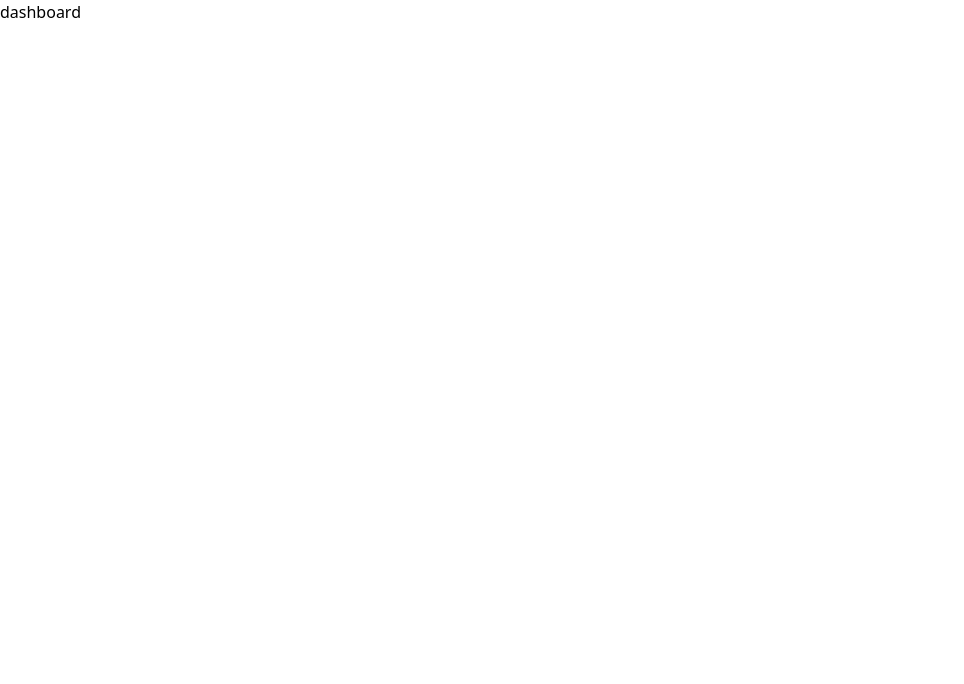
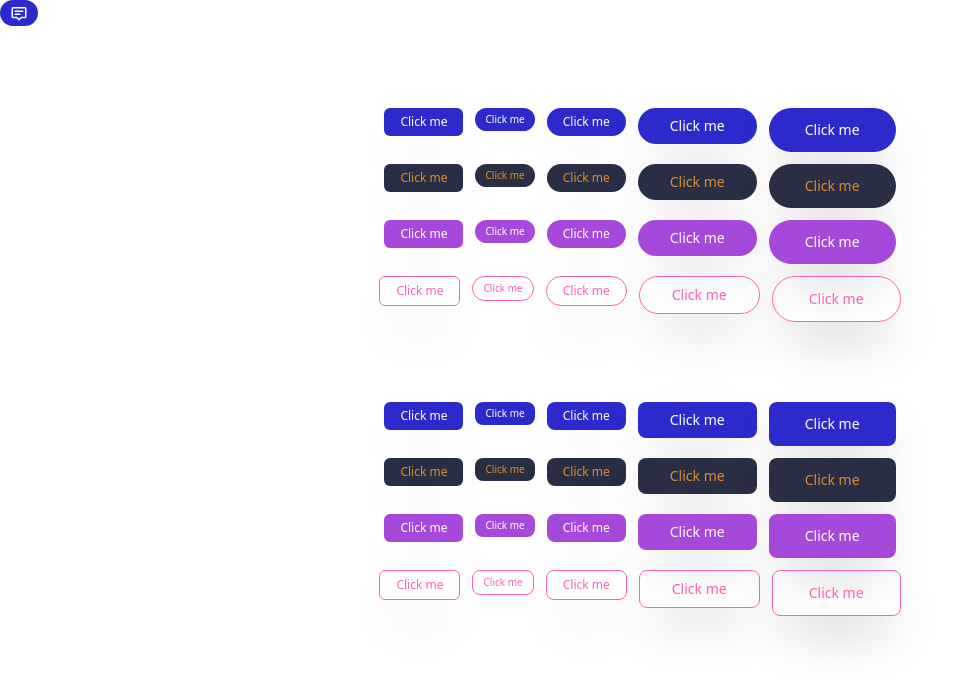
Before and after one commit to Hablu-Programmer-Team/HP-Team, a React (Vite) app: page /dashboard in a window 1280 px wide. Shown: the top 684 px of the page, without its empty margins (0-964 px from the left). Built offline with nearby package versions, Linux system fonts and the light colour scheme.

Commit message:
Add Button and AllButton components to Dashboard; enhance button styles for improved usability

```diff
--- a/src/components/pages/dashboard.tsx
+++ b/src/components/pages/dashboard.tsx
@@ -1 +1,12 @@
-export const Dashboard = () => <div>dashboard</div>;
+import { CommentIcon } from "../team/Eyachir/icons";
+import { AllButton } from "../team/Udoy/allbutton";
+import { Button } from "../team/Udoy/button";
+
+export const Dashboard = () => (
+  <div>
+    <Button variant="primary" radius="full" size="sm">
+      <CommentIcon />
+    </Button>
+    <AllButton />
+  </div>
+);
--- /dev/null
+++ b/src/components/team/Udoy/allbutton.tsx
@@ -0,0 +1,48 @@
+import { FC } from "react";
+import { Button } from "./button";
+import { CommentIcon } from "../Eyachir/icons";
+
+type ButtonVariants = "primary" | "secondary" | "accent" | "outline" | "icon";
+type ButtonSizes = "sm" | "md" | "lg" | "xl";
+type ButtonRadius = "sm" | "md" | "lg" | "xl" | "full";
+
+const buttonVariants: ButtonVariants[] = [
+  "primary",
+  "secondary",
+  "accent",
+  "outline",
+];
+const buttonSizes: ButtonSizes[] = ["sm", "md", "lg", "xl"];
+interface ButtonGroupProps {
+  variant: ButtonVariants;
+  radius: ButtonRadius;
+}
+
+const ButtonGroup: FC<ButtonGroupProps> = ({ variant, radius }) => (
+  <div className="flex gap-3">
+    <Button variant={variant}>Click me</Button>
+    {buttonSizes.map((size) => (
+      <Button key={size} variant={variant} size={size} radius={radius}>
+        {variant === "icon" ? <CommentIcon /> : "Click me"}
+      </Button>
+    ))}
+  </div>
+);
+
+export const AllButton = () => (
+  <div className="space-y-20 py-20">
+    {/* Full Radius Buttons */}
+    <div className="flex flex-col gap-3 items-center">
+      {buttonVariants.map((variant) => (
+        <ButtonGroup key={variant} variant={variant} radius="full" />
+      ))}
+    </div>
+
+    {/* Large Radius Buttons */}
+    <div className="flex flex-col gap-3 justify-center items-center">
+      {buttonVariants.map((variant) => (
+        <ButtonGroup key={variant} variant={variant} radius="lg" />
+      ))}
+    </div>
+  </div>
+);
--- a/src/components/team/Udoy/button.tsx
+++ b/src/components/team/Udoy/button.tsx
@@ -2,26 +2,28 @@ import { cn } from "@/lib/utils/cn";
 import { cva, type VariantProps } from "class-variance-authority";
 import { forwardRef, type ButtonHTMLAttributes } from "react";
 
-const buttonVariants = cva(
-  "inline-flex items-center justify-center whitespace-nowrap rounded-md text-sm font-medium transition-colors focus-visible:outline-none focus-visible:ring-1 focus-visible:ring-ring disabled:pointer-events-none disabled:opacity-50",
+// const className = "flex justify-center items-center size-10 p-1.5"
+
+export const buttonVariants = cva(
+  "inline-flex items-center justify-center whitespace-nowrap rounded-md text-sm font-medium transition-colors focus-visible:outline-none focus-visible:ring-1 focus-visible:ring-ring disabled:pointer-events-none disabled:opacity-50 max-w-fit max-h-fit",
   {
     variants: {
       variant: {
         primary:
-          "relative overflow-hidden bg-[#2D2ACD] text-white shadow-2xl transition-all before:absolute before:h-0 before:w-0 before:rounded-full before:bg-orange-600 before:duration-500 before:ease-out hover:shadow-orange-600 hover:before:h-56 hover:before:w-56 cursor-pointer",
+          "relative overflow-hidden bg-[#2D2ACD] text-white shadow-2xl transition-all before:absolute before:h-0 before:w-0 before:rounded-full before:bg-orange-600 before:duration-500 before:ease-out hover:shadow-orange-600 hover:before:h-56 hover:before:w-56 cursor-pointer active:scale-95",
         secondary:
-          "relative overflow-hidden border bg-[#2A2E44] border-[#2A2E44]  text-[#DE8A2A] shadow-2xl transition-all before:absolute before:left-0 before:right-0 before:top-0 before:h-0 before:w-full before:bg-[#DE8A2A] before:duration-500 after:absolute after:bottom-0 after:left-0 after:right-0 after:h-0 after:w-full after:bg-[#DE8A2A] after:duration-500 hover:text-white hover:shadow-[#DE8A2A] hover:before:h-2/4 hover:after:h-2/4 cursor-pointer",
+          "relative overflow-hidden bg-[#2A2E44] text-[#DE8A2A] shadow-2xl transition-all before:absolute before:left-0 before:right-0 before:top-0 before:h-0 before:w-full before:bg-[#DE8A2A] before:duration-500 after:absolute after:bottom-0 after:left-0 after:right-0 after:h-0 after:w-full after:bg-[#DE8A2A] after:duration-500 hover:text-white hover:shadow-[#DE8A2A] hover:before:h-1/2 hover:after:h-1/2 cursor-pointer active:scale-95",
         accent:
-          "relative flex items-center justify-center overflow-hidden bg-[#A649DA] font-medium text-white shadow-2xl transition-all duration-300 before:absolute before:inset-0 before:border-0 before:border-white before:duration-100 before:ease-linear hover:bg-white hover:text-blue-600 hover:shadow-blue-600 hover:before:border-[25px] cursor-pointer ",
+          "relative flex items-center justify-center overflow-hidden bg-[#A649DA] font-medium text-white shadow-2xl transition-all duration-300 before:absolute before:inset-0 before:border-0 before:border-white before:duration-100 before:ease-linear hover:bg-white hover:text-blue-600 hover:shadow-blue-600 hover:before:border-[25px] cursor-pointer active:scale-95",
         outline:
-          "relative bg-transparent overflow-hidden border border-pink-400 text-pink-400 shadow-2xl transition-all before:absolute before:left-0 before:top-0 before:h-full before:w-0 before:duration-500 after:absolute after:right-0 after:top-0 after:h-full after:w-0 after:duration-500 hover:text-white hover:shadow-pink-400 hover:before:w-2/4 hover:before:bg-pink-400 hover:after:w-2/4 hover:after:bg-pink-400 cursor-pointer",
+          "relative bg-transparent overflow-hidden border border-pink-400 text-pink-400 shadow-2xl transition-all before:absolute before:left-0 before:top-0 before:h-full before:w-0 before:duration-500 after:absolute after:right-0 after:top-0 after:h-full after:w-0 after:duration-500 hover:text-white hover:shadow-pink-400 hover:before:w-2/4 hover:before:bg-pink-400 hover:after:w-2/4 hover:after:bg-pink-400 cursor-pointer active:scale-95",
+        icon: "flex justify-center items-center size-10 p-1.5",
       },
       size: {
         sm: "px-2.5 py-1 text-[10px]",
         md: "rounded-md text-xs px-[1rem] py-[0.375rem]",
         lg: "px-4 py-2 rounded-md px-8",
-        xl: "px-8 py-2.5",
-        icon: "size-9",
+        xl: "px-9 py-3",
       },
       radius: {
         sm: "rounded-sm",
```
